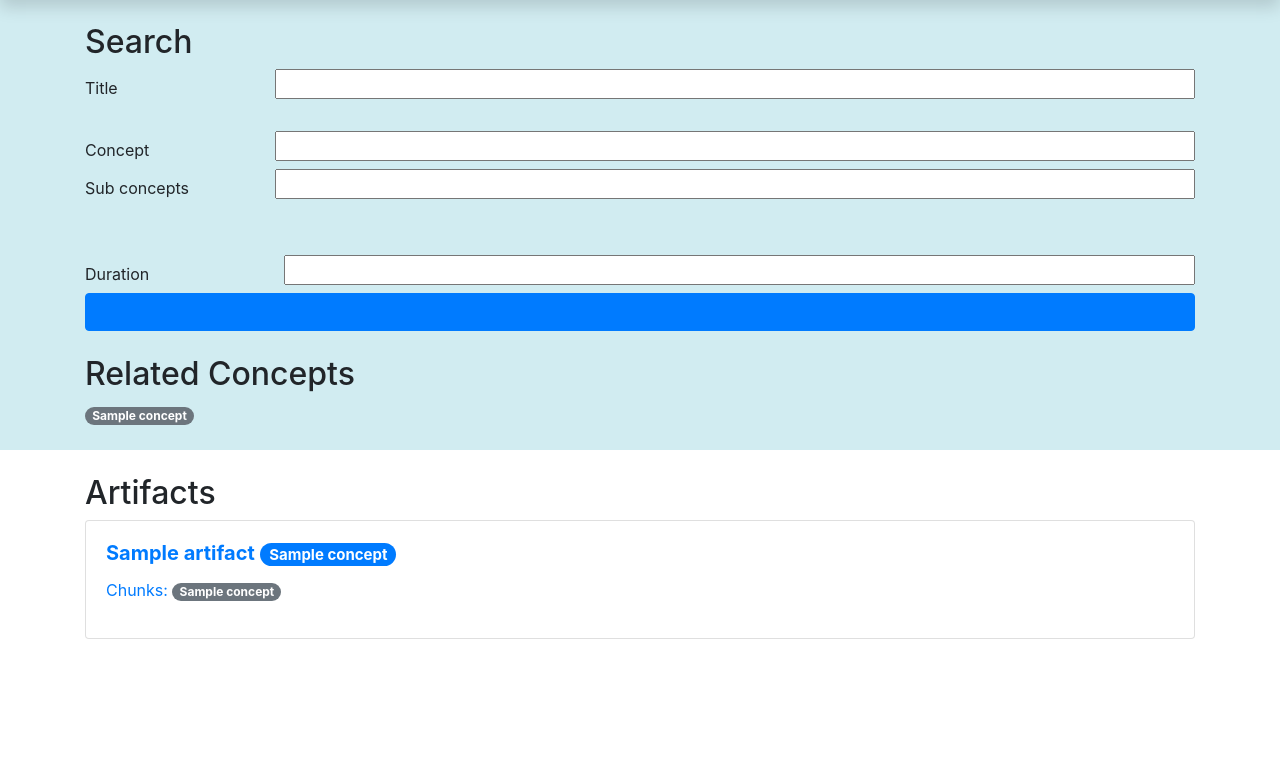
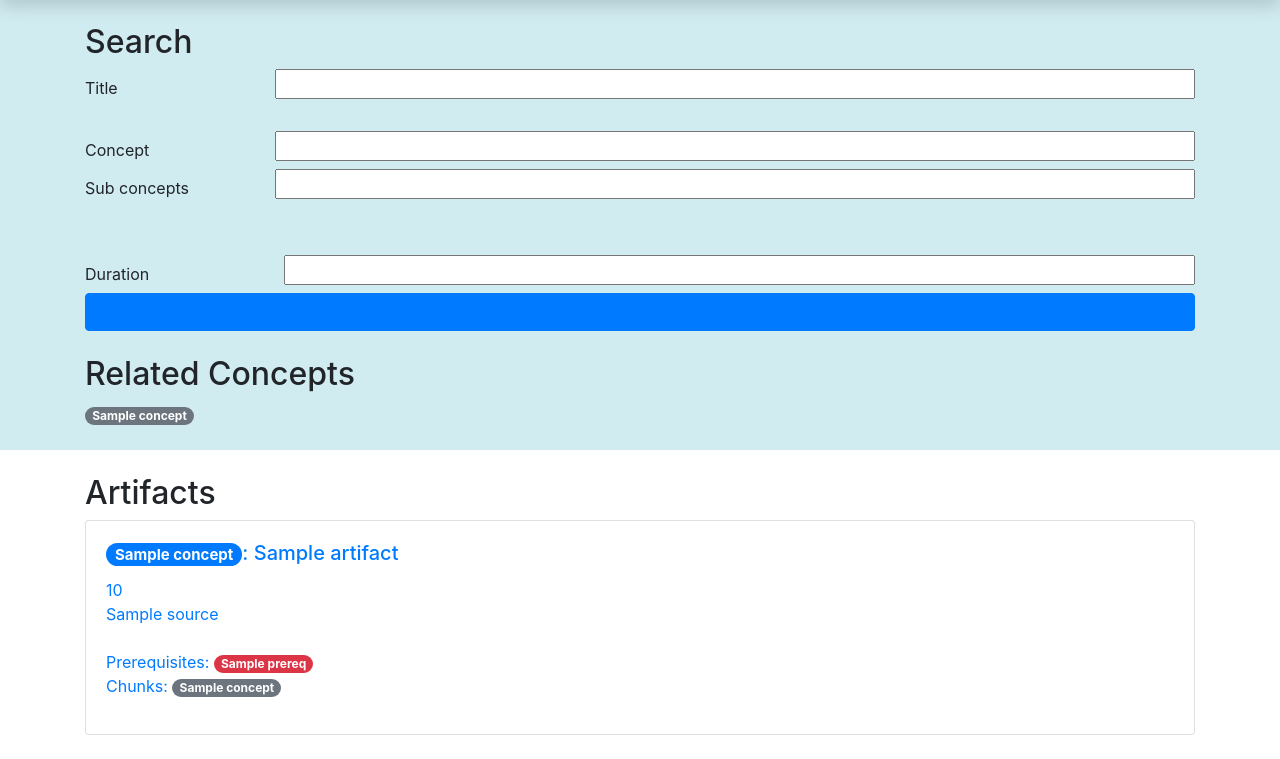
Before and after one commit to michlee1337/panorama, a Python web app: template src/templates/artifacts/search/search.html in a window 1280 px wide. Shown: the part 93-852 px from the top of the page. Before the commit the page ends 732 px from the top, so only its background shows below. Run offline with Jinja, Linux system fonts and the light colour scheme; the template is opened without the code that fills it: most values are stand-ins (such as "Sample title", 1, 10 or a date in 2020); form fields are guessed from the names that the template uses; some libraries are stand-ins or nearby versions.

Commit message:
metadata in artifact card

```diff
--- a/src/templates/artifacts/_artifact_card.html
+++ b/src/templates/artifacts/_artifact_card.html
@@ -1,8 +1,31 @@
-<a href="{{url_for('artifacts.view', artifact_id=artifact.id)}}">
+<a href="{{url_for('artifacts.view', artifact_id=artifact.id)}}" class="neutral-link">
 <div class="artifact_card card">
   <div class="card-body">
-    <h5 class="card-title"><b>{{artifact.title}}</b>  <span class="badge badge-pill badge-primary">{{artifact.concept.title}}</span></h5>
+    <h5 class="card-title">
+      <span class="badge badge-pill badge-primary">{{artifact.concept.title}}</span>:
+      {{artifact.title}}
+    </h5>
+    <!-- METADATA -->
+    {% if artifact.duration != 0 %}
+      <div>
+        <i class="fas fa-clock"></i>
+        {{artifact.duration_str()}}
+      </div>
+    {% endif %}
+    {% if artifact.source is not none %}
+      <div>
+        <i class="fas fa-university"></i>
+        {{artifact.source.name}}
+      </div>
+    {% endif %}
+    </br>
+    <!-- METADATA END-->
     <p>
+      Prerequisites:
+      {% for prereq in artifact.prerequisites%}
+        <span class="badge badge-pill badge-danger">{{prereq.title}}</span>
+      {% endfor %}
+      </br>
       Chunks:
       {% for chunk in artifact.chunks %}
         <span class="badge badge-pill badge-secondary">{{chunk.concept.title}}</span>
```
